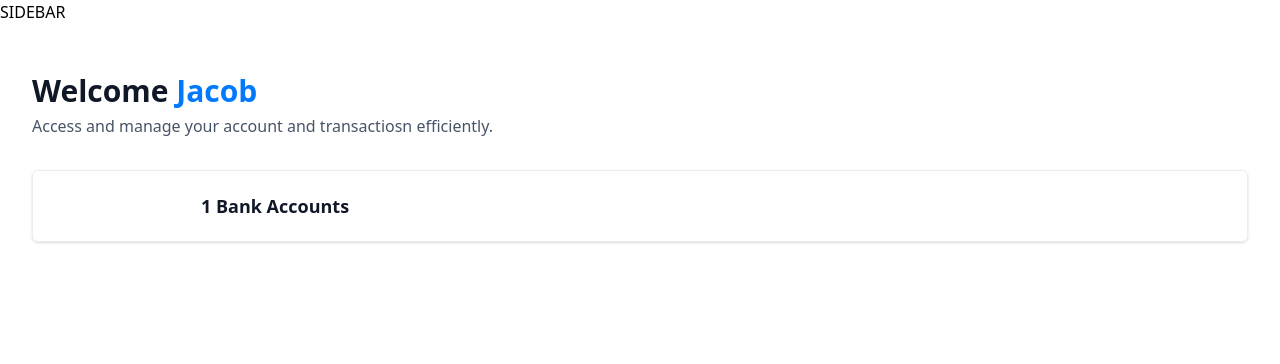
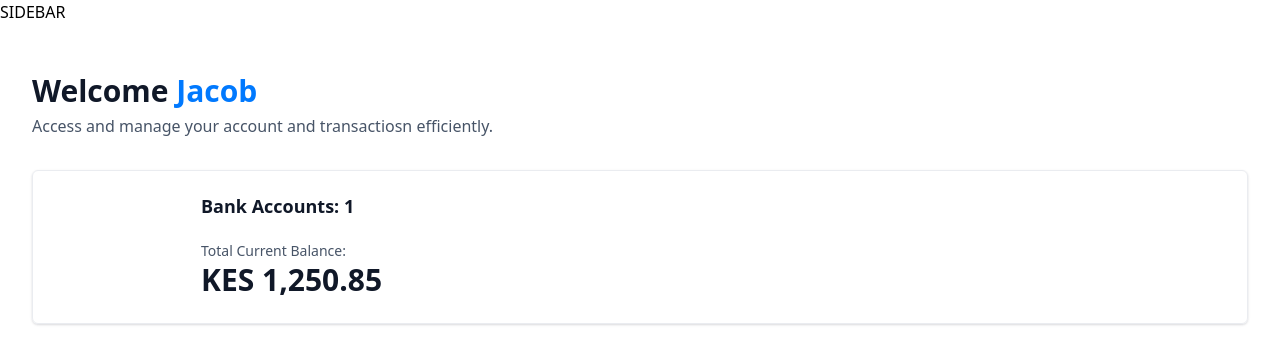
Before and after one commit to OkomoJacob/web-bank, a Next.js app: page / in a window 1280 px wide. Shown: the top 364 px of the page. Built offline with nearby package versions, Linux system fonts and the light colour scheme.

Commit message:
ui: Stylish rendering of Current balance

```diff
--- /dev/null
+++ b/components/AnimatedCounter.tsx
@@ -0,0 +1,18 @@
+'use client'
+
+import CountUp from 'react-countup'
+
+const AnimatedCounter = ({amount} : {amount: number}) => {
+  return (
+    <div className='w-full'>
+    <CountUp
+    duration={1}
+    prefix='KES '
+    decimal='.'
+    decimals={2}
+    end={amount}/>
+    </div>
+  )
+}
+
+export default AnimatedCounter
--- a/components/TotalBalanceBox.tsx
+++ b/components/TotalBalanceBox.tsx
@@ -1,4 +1,4 @@
-import React from "react";
+import AnimatedCounter from "./AnimatedCounter";
 
 const TotalBalanceBox = ({
   accounts = [],
@@ -9,7 +9,15 @@ const TotalBalanceBox = ({
     <section className="total-balance">
       <div className="total-balance-chart">{/* DoughnutChart */}</div>
       <div className="flex flex-col gap-6">
-        <h2 className="header-2">{totalBanks} Bank Accounts</h2>
+        <h2 className="header-2">Bank Accounts: {totalBanks}</h2>
+        <div className="flex flex-col gapp-2">
+          <div className="total-balance-label">
+            <p>Total Current Balance:</p>
+            <p className="total-balance-amount flex-center gape-2">
+              <AnimatedCounter amount={totalCurrentBalance} />
+            </p>
+          </div>
+        </div>
       </div>
     </section>
   );
--- a/lib/utils.ts
+++ b/lib/utils.ts
@@ -66,10 +66,11 @@ export const formatDateTime = (dateString: Date) => {
 };
 
 export function formatAmount(amount: number): string {
-  const formatter = new Intl.NumberFormat("en-US", {
+  const formatter = new Intl.NumberFormat("en-KE", {
     style: "currency",
-    currency: "USD",
+    currency: "KES",
     minimumFractionDigits: 2,
+    maximumFractionDigits: 2,
   });
 
   return formatter.format(amount);
--- a/package.json
+++ b/package.json
@@ -11,6 +11,7 @@
   "dependencies": {
     "next": "16.1.4",
     "react": "19.2.3",
+    "react-countup": "^6.5.3",
     "react-dom": "19.2.3",
     "tailwindcss-animate": "^1.0.7"
   },
```
Also changed, not shown: 1 other file (tests, documents, lock files or other folders).
